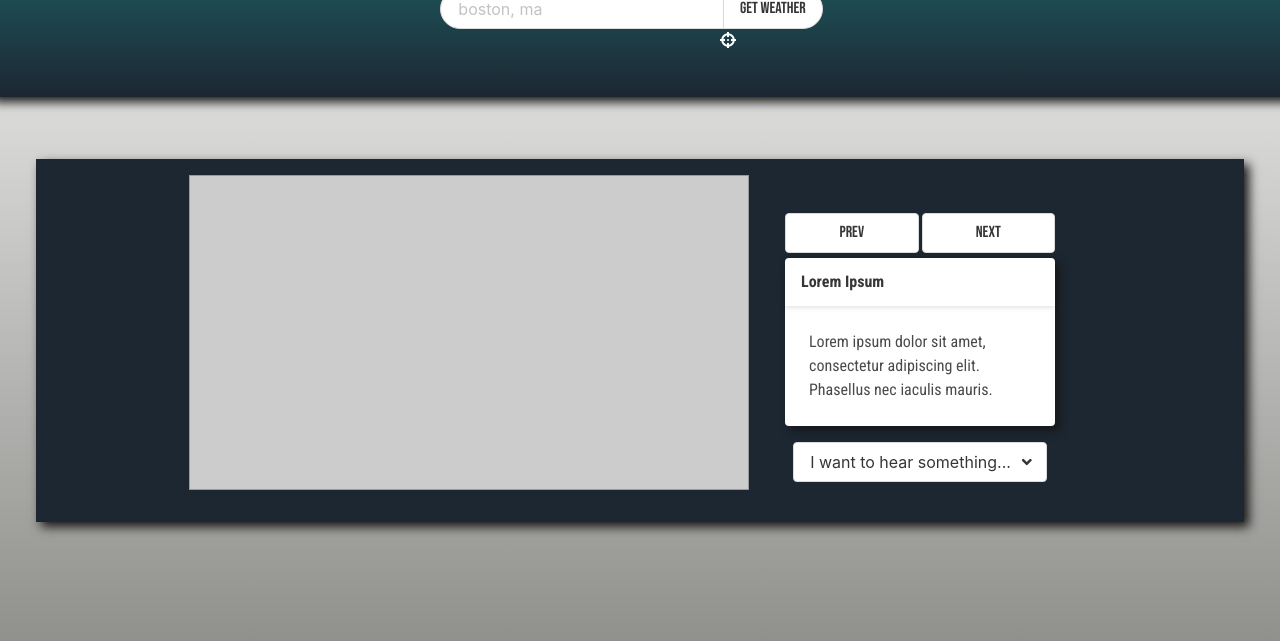
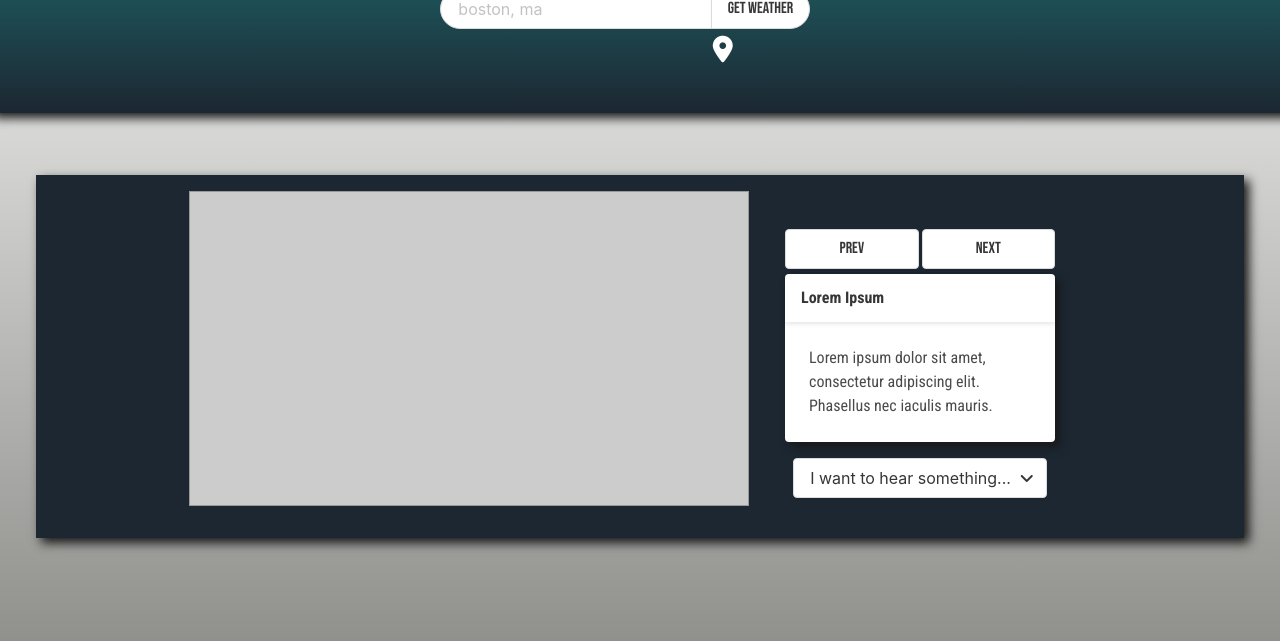
Before and after one commit to zelstart/tunecast, a plain HTML site: page index.html in a window 1280 px wide. Shown: the part 159-800 px from the top of the page. Drawn offline with nearby package versions, Linux system fonts and the light colour scheme; a script that the page names is missing.

Commit message:
updated geolocator button style

```diff
--- a/assets/css/style.css
+++ b/assets/css/style.css
@@ -105,6 +105,19 @@ html {
   margin-top: 20px;
 }
 
+.circular-button {
+  display: inline-block;
+  width: 40px;
+  height: 40px;
+  border-radius: 50%;
+  background-color: transparent;
+  border: none;
+  cursor: pointer;
+  margin-left: -5px;
+}
+
+
+
 #prev {
   margin-right: 3px;
 }
@@ -143,7 +156,3 @@ html {
 .hidden {
   display: none;
 }
-
-#geolocate-btn {
-  cursor: grab ;
-}
--- a/index.html
+++ b/index.html
@@ -21,7 +21,7 @@
 
     <!--Font Awesome Icons-->
     <link rel="stylesheet" href="https://cdnjs.cloudflare.com/ajax/libs/font-awesome/5.15.3/css/all.min.css">
-
+    <script src="https://kit.fontawesome.com/5065905f26.js" crossorigin="anonymous"></script>
     <!--jQuery Script-->
     <script src="https://code.jquery.com/jquery-3.7.0.js"
         integrity="sha256-JlqSTELeR4TLqP0OG9dxM7yDPqX1ox/HfgiSLBj8+kM=" crossorigin="anonymous"></script>
@@ -47,20 +47,19 @@
                 <h1 class="has-text-centered is-size-2-mobile">Weather Music App</h1>
                 <h2 class="has-text-centered is-size-5-mobile">Search your city here...</h2>
                 <div class="columns is-centered">
-                    <div class="column is-4">
+                    <div class="column is-4 search-bar">
                         <div class="field has-addons">
                             <div class="control is-expanded">
                                 <input id="location-input" class="input is-rounded" type="text" placeholder="boston, ma">
                             </div>
                             <div class="control">
                                 <button class="my-btn rounded-right button" id="getWeatherBtn">Get Weather</button>
-                                <i id="geolocate-btn" class="fas fa-solid fa-crosshairs"></i>
+                                <button id="geolocate-btn" class="circular-button"><i class="fa-solid fa-location-dot fa-2xl" style="color: #ffffff;"></i></button>
                             </div>
                         </div>
-
                     </div>
                 </div>
-                <div class="hidden" id="weather-display"></div>
+                <div class="hidden column is-11" id="weather-display"></div>
                 <p class="hidden">Error: <span id="error-message" style="color: red;"></span> </p>
             </div>
         </div>
```
